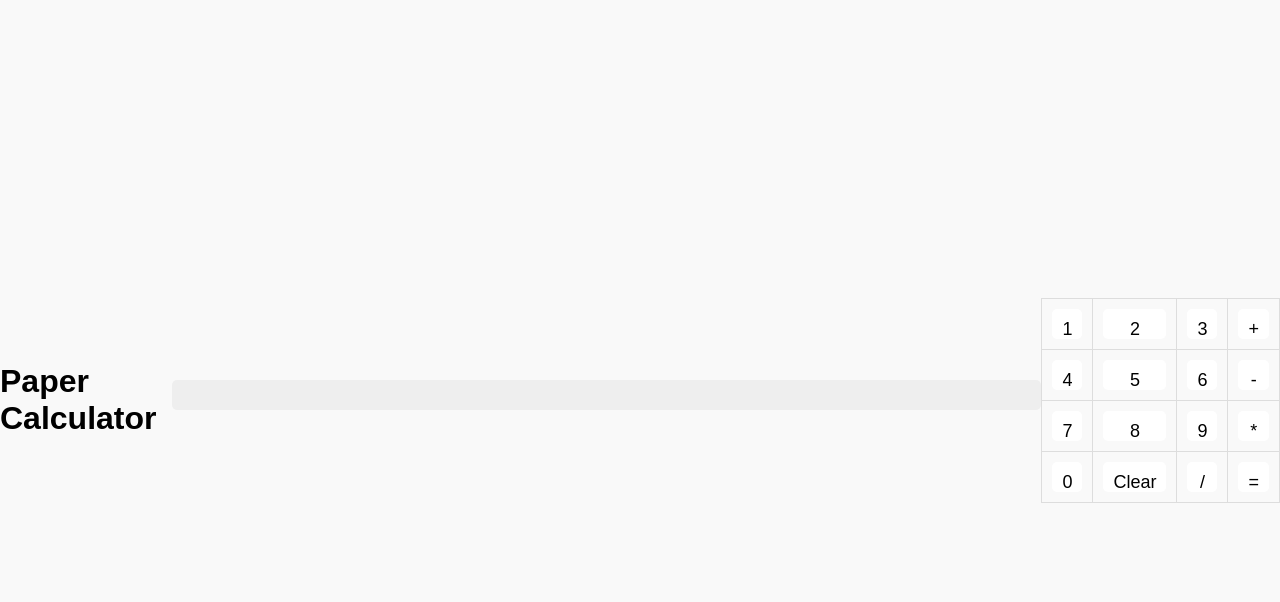
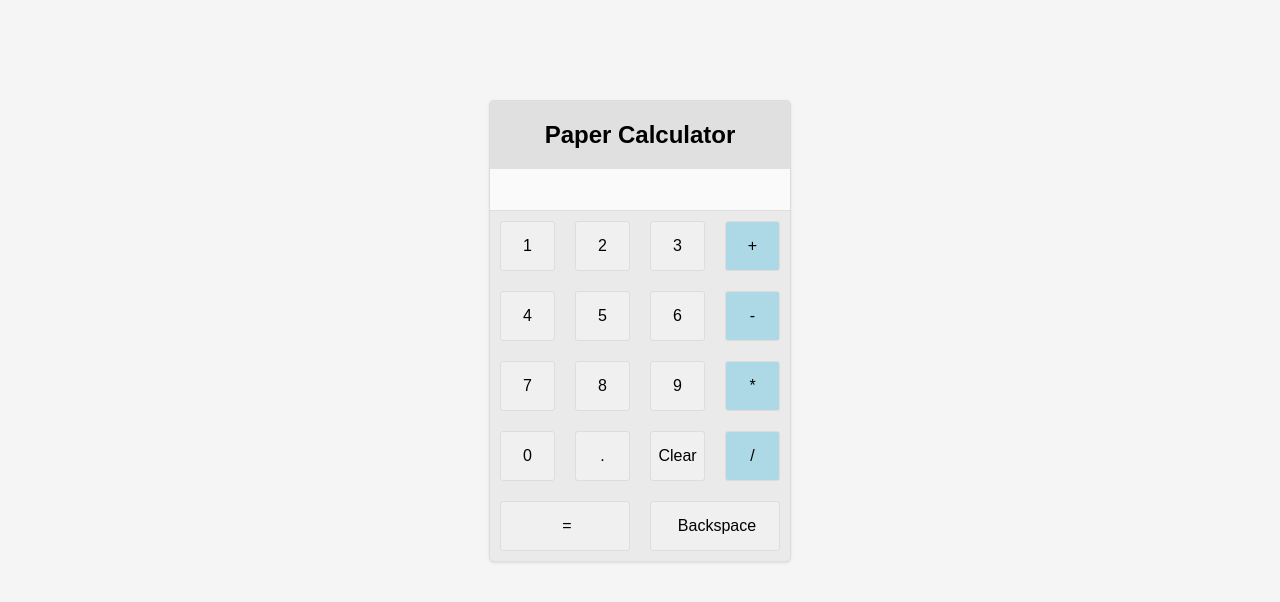
Before and after one commit to chiefblink117/paper-calculator, a plain HTML site: page index.html in a window 1280 px wide. Drawn offline with Linux system fonts and the light colour scheme.

Commit message:
Completed calculator project

```diff
--- a/calculator.js
+++ b/calculator.js
@@ -1,12 +1,20 @@
 let currentNumber = "";
 let previousNumber = "";
 let operation = "";
+document.addEventListener('keypress', handleKeyPress);
 console.log("Program Start");
 
 function appendDigit(digit) {
   console.log("Digit appended");
   currentNumber += digit;
   document.getElementById("display").value = currentNumber;
+}
+
+function appendDot() {
+  if (!currentNumber.includes(".")) {
+    currentNumber += ".";
+    document.getElementById("display").value = currentNumber;
+  }
 }
 
 function doOperation(op) {
@@ -33,14 +41,56 @@ function calculate() {
     result = parseFloat(previousNumber) / parseFloat(currentNumber);
     break;
   }
-  document.getElementById("display").value = result;
+  document.getElementById("display").value = result.toFixed(2); // Display result with 2 decimal places
   currentNumber = result;
 }
 
-function clear() {
-  console.log("The clear button has been pressed.");
+function backspace() {
+  currentNumber = currentNumber.slice(0, -1);
+  document.getElementById("display").value = currentNumber;
+}
+
+function clearDisplay() {
+  console.log("Clearing display");
   currentNumber = "";
   previousNumber = "";
   operation = "";
   document.getElementById("display").value = "";
   }
+
+function handleKeyPress(event) {
+  const keyValue = event.key;
+  const displayValue = document.getElementById('display').value;
+
+  switch (keyValue) {
+    case '1':
+    case '2':
+    case '3':
+    case '4':
+    case '5':
+    case '6':
+    case '7':
+    case '8':
+    case '9':
+    case '0':
+      appendDigit(keyValue);
+      break;
+    case '+':
+    case '-':
+    case '*':
+    case '/':
+      doOperation(keyValue);
+      break;
+    case '=':
+      calculate();
+      break;
+    case 'Backspace':
+      backspace();
+      break;
+    case 'Enter':
+      calculate();
+      break;
+    default:
+      console.log('Unknown key press:', keyValue);
+  }
+}
--- a/index.html
+++ b/index.html
@@ -1,8 +1,10 @@
+<!DOCTYPE html>
 <html>
   <head>
         <link rel="stylesheet" type="text/css" href="style.css">
   </head>
   <body>
+    <div class="calculator">
     <h1>Paper Calculator</h1>
     <input type="text" id="display" value="" readonly>
     <table>
@@ -26,11 +28,16 @@
       </tr>
       <tr>
         <td><button onclick="appendDigit(0)">0</button></td>
-        <td><button onclick="clear()">Clear</button></td>
+        <td><button onclick="appendDot()">.</button></td>
+        <td><button onclick="clearDisplay()">Clear</button></td>
         <td><button onclick="doOperation('/')">/</button></td>
-        <td><button onclick="calculate()">=</button></td>
+      </tr>
+      <tr>
+        <td colspan="2"><button onclick="calculate()">=</button></td>
+        <td colspan="2"><button onclick="backspace()">Backspace</button></td>
       </tr>
     </table>
+    </div>
     <script src="calculator.js"></script>
   </body>
 </html>
--- a/style.css
+++ b/style.css
@@ -1,62 +1,90 @@
-/* Global styles */
-* {
-    box-sizing: border-box;
-    font-family: Arial, sans-serif;
+/* Style the body with a light background and a sans-serif font */
+body {
+  background-color: #f5f5f5;
+  font-family: sans-serif;
+  margin: 0;
+  padding: 0;
 }
 
-  body {
-    background-color: #f9f9f9; /* Light gray background */
-    display: flex;
-    justify-content: center;
-    align-items: center;
-    height: 100vh;
-    margin: 0;
+/* Style the calculator container with a border, a slight shadow, and a fixed width */
+.calculator {
+  width: 300px; /* Adjust width as needed */
+  margin: 100px auto; /* Centering with auto margins */
+  border: 1px solid #ddd;
+  border-radius: 5px;
+  box-shadow: 0 1px 3px rgba(0, 0, 0, 0.1);
+  background-color: #eaeaea;
 }
 
-  /* Calculator styles */
-  -calculator {
-    background-color: #fff; /* White background */
-    padding: 20px;
-    border: 1px solid #ddd; /* Light gray border */
-    border-radius: 10px;
-    box-shadow: 0px 0px 10px rgba(0,0,0,0.1);
-    width: 250px; /* Adjust width to your liking */
+/* Center the h1 element within the calculator with class selector and reset margins */
+h1 {
+  font-size: 24px;
+  padding: 20px 0;
+  background-color: #e0e0e0;
+  text-align: center; /* Ensures centering */
+  margin: 0 auto; /* Reset margins for centering */
 }
 
+/* Style the display input with a light background, readonly property and a large font */
 #display {
-    background-color: #eee; /* Light gray background */
+  width: 280px;
   padding: 10px;
+  font-size: 18px;
+  background-color: #fafafa;
   border: none;
-    border-radius: 5px;
-    width: 100%;
-    height: 30px;
-    font-size: 18px;
+  border-bottom: 1px solid #ddd;
   text-align: right;
-    margin-bottom: 10px;
+  readonly;
 }
 
+/* Style the table with no border collapse and spacing between cells */
 table {
+  width: 100%; /* Fills the calculator width */
+  table-layout: fixed;
   border-collapse: collapse;
-    margin: 0 auto;
 }
 
+/* Style the table cells with padding and a hover effect */
 td {
   padding: 10px;
-    border: 1px solid #ddd; /* Light gray border */
-    width: 25%;
-  }
-
-  button {
-    background-color: #fff; /* White background */
-    padding: 10px;
-    border: none;
-    border-radius: 5px;
-    width: 100%;
-    height: 30px;
-    font-size: 18px;
+  text-align: center;
   cursor: pointer;
 }
 
+/* Style the buttons with a light background, border, and rounded corners */
+button {
+  width: 100%;
+  height: 50px;
+  background-color: #f0f0f0;
+  border: 1px solid #ddd;
+  border-radius: 3px;
+  font-size: 16px;
+  cursor: pointer;
+}
+
+/* Style the operation buttons with a light blue background */
+td button[onclick*="doOperation"] {
+  background-color: #ADD8E6; /* Light blue color */
+}
+
+/* Style the backspace button to span two columns */
+td button[onclick="backspace()"] {
+  padding-left: 10px; /* Add some padding to center the text */
+  box-sizing: border-box; /* Ensure the padding is included in the width */
+}
+
+td button[onclick="calculate()"] {
+  padding-left: 10px; /* Add some padding to center the text */
+  box-sizing: border-box; /* Ensure the padding is included in the width */
+}
+
+/* Style the buttons on hover with a slight shadow */
 button:hover {
-    background-color: #ccc; /* Light gray hover color */
+  box-shadow: 0 1px 2px rgba(0, 0, 0, 0.1);
 }
+
+/* Style the clear and equals buttons with a different background color  */
+.btn-clear,
+.btn-equals {
+  background-color: #e0e0e0;
+}
```
Lines whose indentation alone changed are shown as unchanged.
